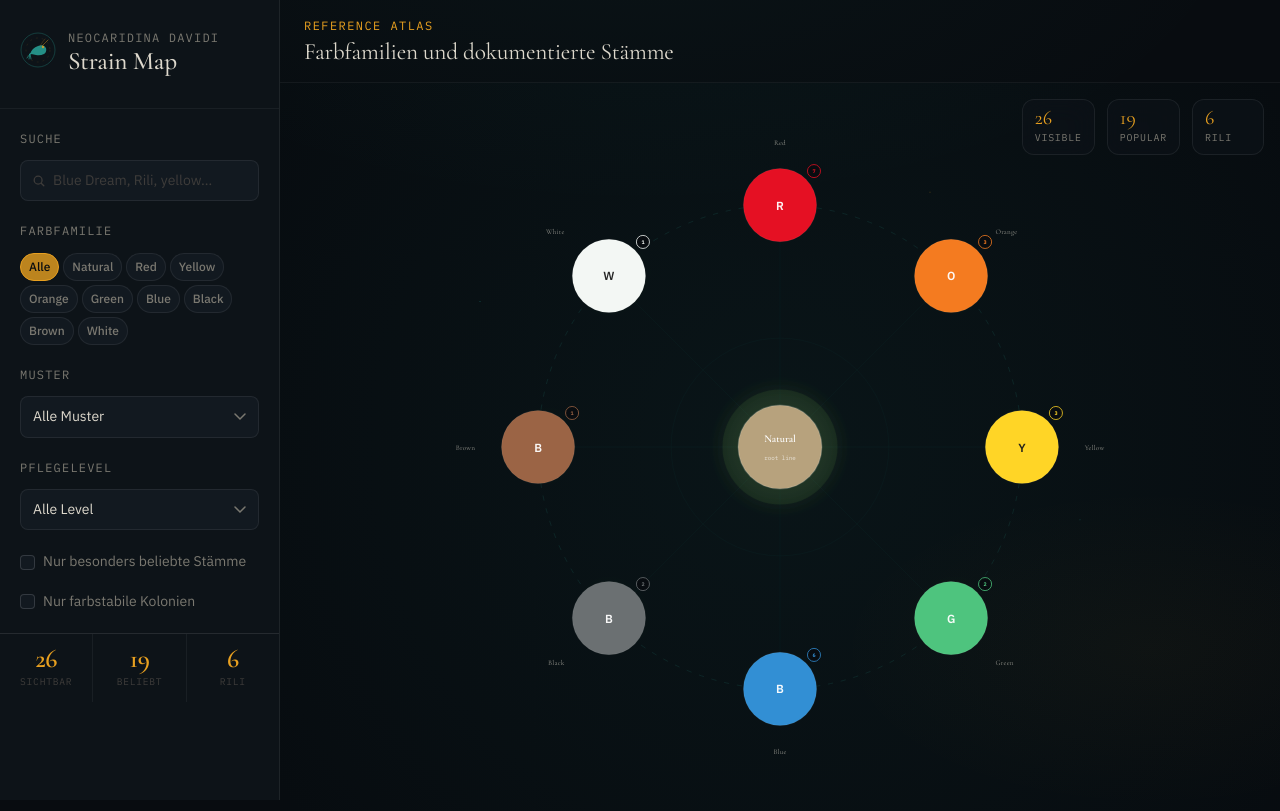
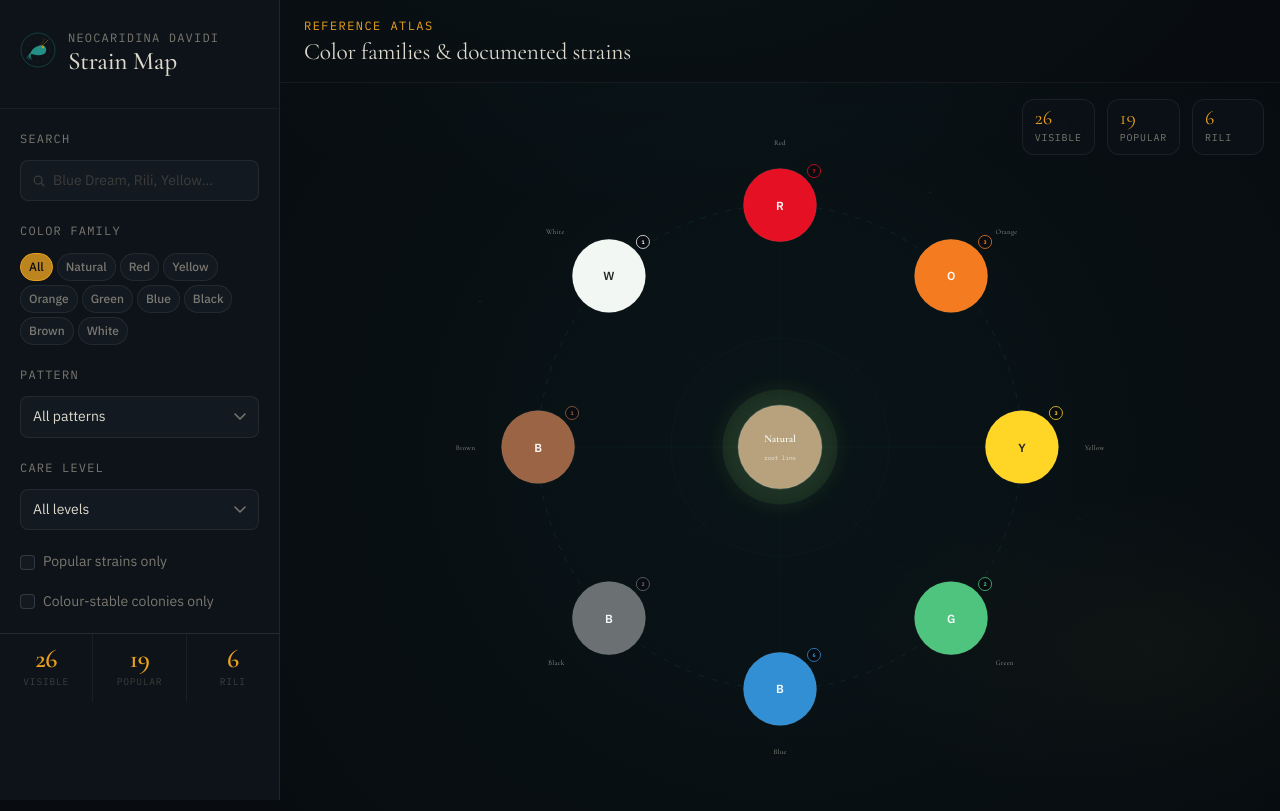
Before and after one commit to zy0x1337/shrimpverse, a React (Vite) app: page / in a window 1280 px wide. Built offline with nearby package versions, Linux system fonts and the light colour scheme.

Commit message:
i18n: translate all UI strings to English

```diff
--- a/src/App.tsx
+++ b/src/App.tsx
@@ -29,7 +29,7 @@ export default function App() {
   return (
     <>
       <main className="app-shell">
-        <section className="workspace" aria-label="Neocaridina davidi Stammkarte">
+        <section className="workspace" aria-label="Neocaridina davidi strain map">
 
           <div className={`filter-container${filtersOpen ? " open" : ""}`}>
             <FilterPanel
@@ -48,13 +48,13 @@ export default function App() {
             <div className="toolbar">
               <div>
                 <p className="eyebrow">Reference Atlas</p>
-                <h2>Farbfamilien und dokumentierte Stämme</h2>
+                <h2>Color families &amp; documented strains</h2>
               </div>
               <div className="toolbar-actions">
                 <button
                   className="icon-button mobile-filter-toggle"
                   type="button"
-                  aria-label="Filter öffnen"
+                  aria-label="Open filters"
                   onClick={() => setFiltersOpen((v) => !v)}
                 >
                   <svg viewBox="0 0 20 20" fill="none" stroke="currentColor" strokeWidth="1.5" strokeLinecap="round">
--- a/src/components/FilterPanel.tsx
+++ b/src/components/FilterPanel.tsx
@@ -30,17 +30,12 @@ export function FilterPanel({
       <div className="sidebar-header">
         <div className="sidebar-logo">
           <svg className="sidebar-logo-mark" viewBox="0 0 36 36" fill="none" aria-hidden="true">
-            {/* Shrimp silhouette SVG logo */}
             <circle cx="18" cy="18" r="17" stroke="rgba(47,196,181,0.3)" strokeWidth="0.8" />
             <circle cx="18" cy="18" r="12" stroke="rgba(232,160,32,0.2)" strokeWidth="0.5" strokeDasharray="2 4" />
-            {/* Body */}
             <path d="M10 22 Q12 16 18 14 Q24 12 26 16 Q27 20 24 22 Q20 24 16 23 Q12 22 10 22Z" fill="rgba(47,196,181,0.7)" />
-            {/* Tail fan */}
             <path d="M10 22 L7 26 M10 22 L9 27 M10 22 L11 27" stroke="rgba(47,196,181,0.5)" strokeWidth="1" strokeLinecap="round" />
-            {/* Antennae */}
             <path d="M22 14 Q26 10 28 8" stroke="rgba(232,160,32,0.6)" strokeWidth="0.7" strokeLinecap="round" fill="none" />
             <path d="M20 14 Q23 9 25 7" stroke="rgba(232,160,32,0.4)" strokeWidth="0.5" strokeLinecap="round" fill="none" />
-            {/* Eye */}
             <circle cx="23" cy="15" r="1.2" fill="rgba(232,160,32,0.8)" />
           </svg>
           <div>
@@ -54,7 +49,7 @@ export function FilterPanel({
       <div className="filter-panel">
         {/* Search */}
         <div className="filter-section">
-          <div className="filter-label">Suche</div>
+          <div className="filter-label">Search</div>
           <div className="filter-search">
             <svg className="filter-search-icon" viewBox="0 0 16 16" fill="none" stroke="currentColor" strokeWidth="1.5" strokeLinecap="round">
               <circle cx="7" cy="7" r="4.5" />
@@ -62,17 +57,17 @@ export function FilterPanel({
             </svg>
             <input
               type="search"
-              placeholder="Blue Dream, Rili, yellow…"
+              placeholder="Blue Dream, Rili, Yellow…"
               value={state.query}
               onChange={(e) => onQueryChange(e.target.value)}
-              aria-label="Stämme suchen"
+              aria-label="Search strains"
             />
           </div>
         </div>
 
         {/* Color family pills */}
         <div className="filter-section">
-          <div className="filter-label">Farbfamilie</div>
+          <div className="filter-label">Color Family</div>
           <div className="family-pills">
             {families.map((fam) => {
               const isActive = state.family === fam;
@@ -92,7 +87,7 @@ export function FilterPanel({
                   } : {}}
                   aria-pressed={isActive}
                 >
-                  {fam === "All" ? "Alle" : fam}
+                  {fam}
                 </button>
               );
             })}
@@ -101,13 +96,13 @@ export function FilterPanel({
 
         {/* Pattern */}
         <div className="filter-section">
-          <div className="filter-label">Muster</div>
+          <div className="filter-label">Pattern</div>
           <select
             className="filter-select"
             value={state.pattern}
             onChange={(e) => onPatternChange(e.target.value)}
           >
-            <option value="all">Alle Muster</option>
+            <option value="all">All patterns</option>
             {patterns.map((p) => (
               <option key={p} value={p}>{p}</option>
             ))}
@@ -116,16 +111,16 @@ export function FilterPanel({
 
         {/* Level */}
         <div className="filter-section">
-          <div className="filter-label">Pflegelevel</div>
+          <div className="filter-label">Care level</div>
           <select
             className="filter-select"
             value={state.level}
             onChange={(e) => onLevelChange(e.target.value)}
           >
-            <option value="all">Alle Level</option>
-            <option value="Beginner">Einsteiger</option>
-            <option value="Intermediate">Fortgeschritten</option>
-            <option value="Expert">Experte</option>
+            <option value="all">All levels</option>
+            <option value="Beginner">Beginner</option>
+            <option value="Intermediate">Intermediate</option>
+            <option value="Collector">Collector</option>
           </select>
         </div>
 
@@ -137,7 +132,7 @@ export function FilterPanel({
               checked={state.popularOnly}
               onChange={(e) => onPopularOnlyChange(e.target.checked)}
             />
-            Nur besonders beliebte Stämme
+            Popular strains only
           </label>
           <label className="filter-checkbox" style={{ marginTop: "var(--s2)" }}>
             <input
@@ -145,7 +140,7 @@ export function FilterPanel({
               checked={state.stableOnly}
               onChange={(e) => onStableOnlyChange(e.target.checked)}
             />
-            Nur farbstabile Kolonien
+            Colour-stable colonies only
           </label>
         </div>
       </div>
@@ -154,15 +149,15 @@ export function FilterPanel({
       <div className="sidebar-stats">
         <div className="stat-cell">
           <span className="stat-value">{stats.visible}</span>
-          <span className="stat-label">sichtbar</span>
+          <span className="stat-label">visible</span>
         </div>
         <div className="stat-cell">
           <span className="stat-value">{stats.popular}</span>
-          <span className="stat-label">beliebt</span>
+          <span className="stat-label">popular</span>
         </div>
         <div className="stat-cell">
           <span className="stat-value">{stats.rili}</span>
-          <span className="stat-label">Rili</span>
+          <span className="stat-label">rili</span>
         </div>
       </div>
     </div>
--- a/src/components/StrainDialog.tsx
+++ b/src/components/StrainDialog.tsx
@@ -9,19 +9,17 @@ interface Props {
 }
 
 const LEVEL_LABELS: Record<string, string> = {
-  Beginner: "Einsteiger",
-  Intermediate: "Fortgeschritten",
-  Expert: "Experte",
+  Beginner: "Beginner",
+  Intermediate: "Intermediate",
+  Collector: "Collector",
 };
 
 export function StrainDialog({ strain, onClose }: Props) {
   useEffect(() => {
     if (!strain) return;
-
     const handler = (e: KeyboardEvent) => {
       if (e.key === "Escape") onClose();
     };
-
     document.addEventListener("keydown", handler);
     return () => document.removeEventListener("keydown", handler);
   }, [strain, onClose]);
@@ -38,9 +36,7 @@ export function StrainDialog({ strain, onClose }: Props) {
           animate={{ opacity: 1 }}
           exit={{ opacity: 0 }}
           transition={{ duration: 0.2 }}
-          onClick={(e) => {
-            if (e.target === e.currentTarget) onClose();
-          }}
+          onClick={(e) => { if (e.target === e.currentTarget) onClose(); }}
         >
           <motion.div
             className="dialog"
@@ -74,11 +70,9 @@ export function StrainDialog({ strain, onClose }: Props) {
                   />
                   {strain.family}
                 </div>
-                <h2 id="dialog-title" className="dialog-title">
-                  {strain.name}
-                </h2>
+                <h2 id="dialog-title" className="dialog-title">{strain.name}</h2>
               </div>
-              <button className="dialog-close" onClick={onClose} aria-label="Schließen">
+              <button className="dialog-close" onClick={onClose} aria-label="Close">
                 <svg viewBox="0 0 16 16" fill="none" stroke="currentColor" strokeWidth="1.5" strokeLinecap="round">
                   <path d="M3 3l10 10M13 3L3 13" />
                 </svg>
@@ -94,10 +88,10 @@ export function StrainDialog({ strain, onClose }: Props) {
 
               <div className="dialog-meta-grid">
                 {[
-                  ["Familie", strain.family],
-                  ["Muster", strain.pattern],
-                  ["Linie", strain.line],
-                  ["Pflegelevel", LEVEL_LABELS[strain.level] ?? strain.level],
+                  ["Family", strain.family],
+                  ["Pattern", strain.pattern],
+                  ["Line", strain.line],
+                  ["Care level", LEVEL_LABELS[strain.level] ?? strain.level],
                 ].map(([k, v]) => (
                   <div key={k} className="dialog-meta-cell">
                     <div className="dialog-meta-key">{k}</div>
@@ -107,13 +101,13 @@ export function StrainDialog({ strain, onClose }: Props) {
               </div>
 
               <div className="dialog-section">
-                <div className="dialog-section-label">Beschreibung</div>
+                <div className="dialog-section-label">Description</div>
                 <p>{strain.summary}</p>
               </div>
 
               {strain.breeding && (
                 <div className="dialog-section">
-                  <div className="dialog-section-label">Zuchthinweise</div>
+                  <div className="dialog-section-label">Breeding notes</div>
                   <p>{strain.breeding}</p>
                 </div>
               )}
@@ -123,9 +117,7 @@ export function StrainDialog({ strain, onClose }: Props) {
                   <div className="dialog-section-label">Tags</div>
                   <div className="dialog-tags">
                     {strain.tags.map((tag) => (
-                      <span key={tag} className="dialog-tag">
-                        {tag}
-                      </span>
+                      <span key={tag} className="dialog-tag">{tag}</span>
                     ))}
                   </div>
                 </div>
--- a/src/components/StrainRail.tsx
+++ b/src/components/StrainRail.tsx
@@ -17,7 +17,7 @@ export function StrainRail({ family, strains, onSelect, onClose }: Props) {
         <div className="strain-rail-family">
           <span className="strain-rail-dot" style={{ background: color, boxShadow: `0 0 8px ${color}60` }} />
           <span className="strain-rail-name">{family}</span>
-          <span className="strain-rail-count">{strains.length} strains</span>
+          <span className="strain-rail-count">{strains.length} strain{strains.length === 1 ? "" : "s"}</span>
         </div>
         <button className="rail-close" onClick={onClose} aria-label="Close">
           <svg viewBox="0 0 16 16" fill="none" stroke="currentColor" strokeWidth="1.5" strokeLinecap="round">
```
Also changed, not shown: src/components/FamilyOrbitExplorer.tsx (+27 -62 lines).
